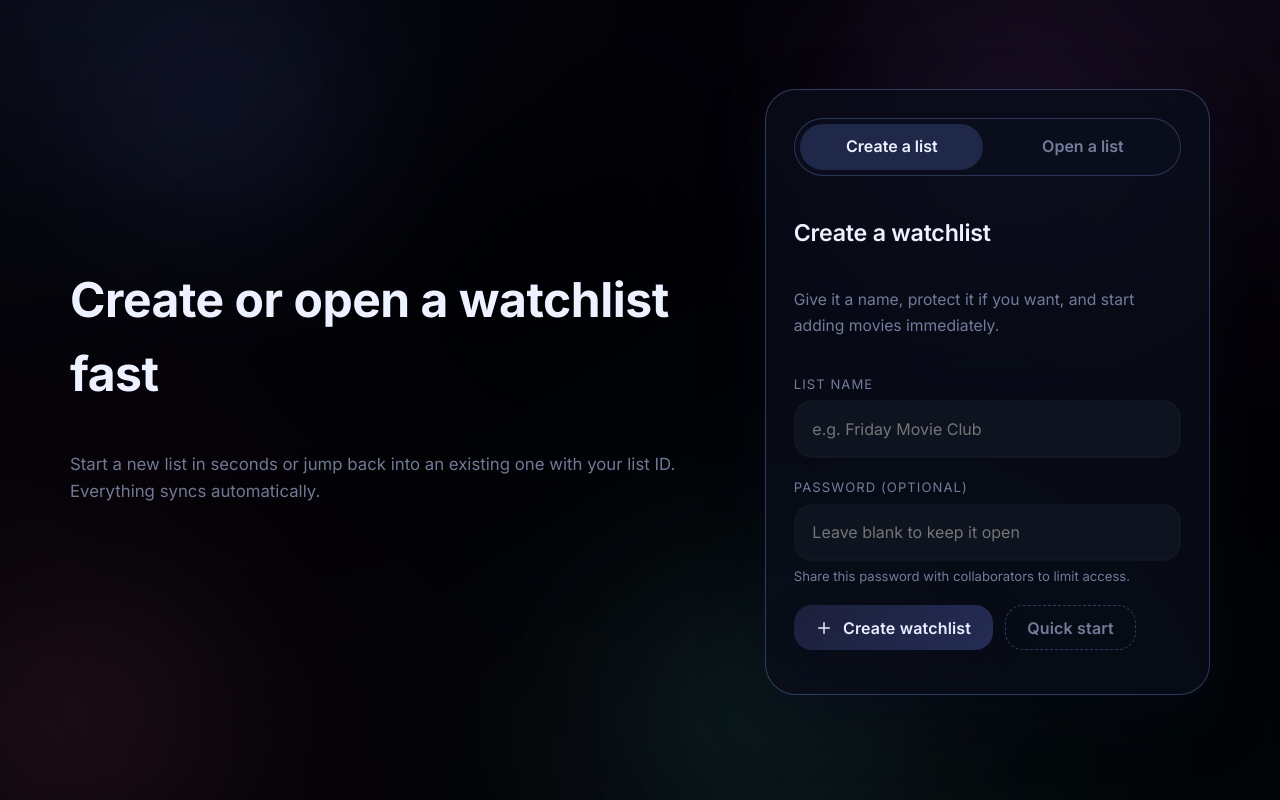
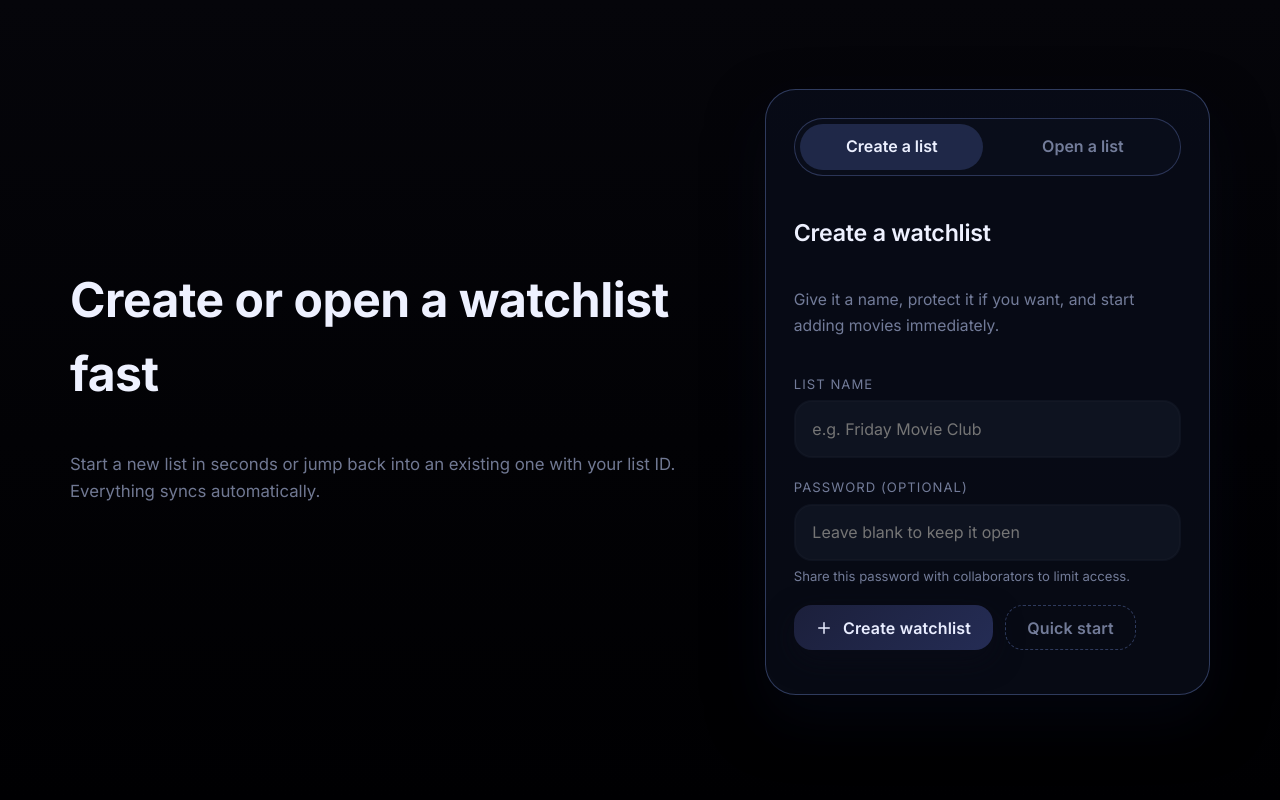
Before and after one commit to flxlehmann/watchlist, a Next.js app: page / in a window 1280 px wide. Built offline with nearby package versions, Linux system fonts and the light colour scheme.

Commit message:
Set static dark gradient background

```diff
--- a/app/globals.css
+++ b/app/globals.css
@@ -31,10 +31,7 @@ html, body {
   padding: 0;
   min-height: 100%;
   font-family: 'Inter', system-ui, -apple-system, 'Segoe UI', sans-serif;
-  background:
-    radial-gradient(circle at top, rgba(93, 107, 255, 0.12), transparent 55%),
-    radial-gradient(circle at 18% 20%, rgba(90, 180, 190, 0.08), transparent 35%),
-    linear-gradient(180deg, var(--bg), #010104 70%);
+  background: linear-gradient(180deg, #05050a 0%, #020205 55%, #000002 100%);
   color: var(--text);
   line-height: 1.55;
 }
--- a/app/page.module.css
+++ b/app/page.module.css
@@ -8,15 +8,11 @@
   position: relative;
   overflow: hidden;
   isolation: isolate;
-  background: radial-gradient(120% 160% at 0% 0%, #020206, #010104 58%, #000002);
+  background: linear-gradient(180deg, #05050a 0%, #020205 55%, #000002 100%);
 }
 
 .background {
-  position: absolute;
-  inset: 0;
-  pointer-events: none;
-  overflow: hidden;
-  z-index: 0;
+  display: none;
 }
 
 .backgroundGradient {
```
